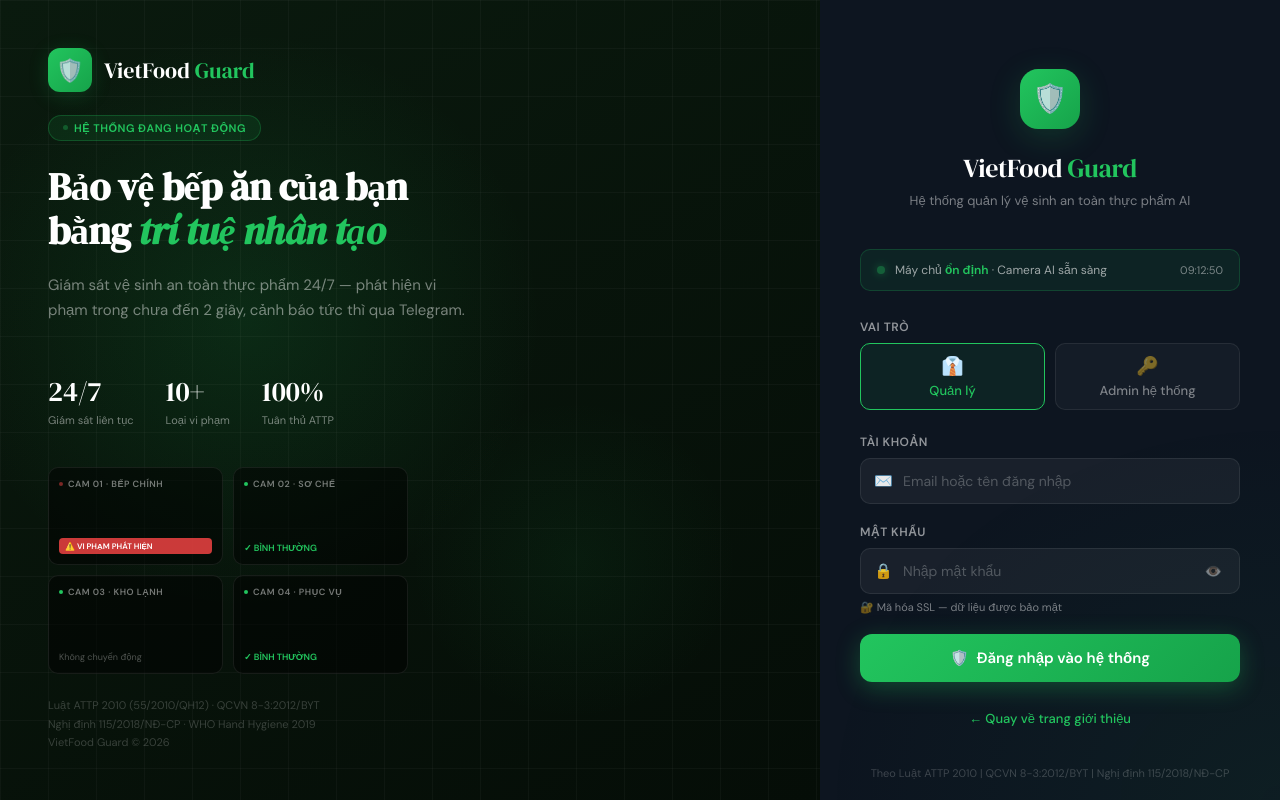
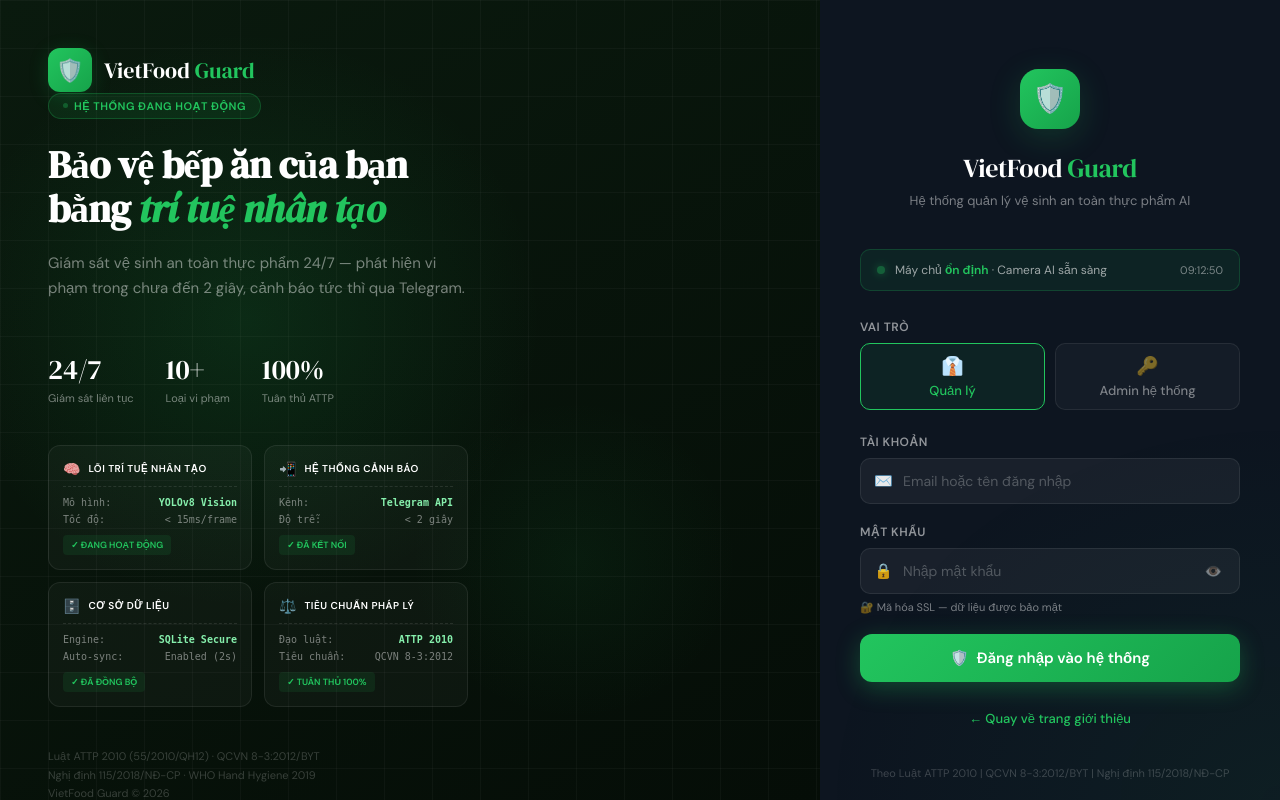
Before and after one commit to maichinguyen2804-cmd/VietFood-Guard, a FastAPI app: page /login in a window 1280 px wide. Run offline with FastAPI, Linux system fonts and the light colour scheme.

Commit message:
Update login.html

```diff
--- a/templates/login.html
+++ b/templates/login.html
@@ -52,7 +52,6 @@
         radial-gradient(ellipse 40% 40% at 70% 70%, rgba(34,197,94,.06) 0%, transparent 50%);
     }
 
-    /* Grid */
     .lp-grid {
       position: absolute; inset: 0; pointer-events: none;
       background-image: linear-gradient(rgba(255,255,255,.03) 1px, transparent 1px),
@@ -100,7 +99,6 @@
       color: white; margin-bottom: 20px;
     }
     .lp-headline em { color: var(--accent); font-style: italic; }
-
     .lp-sub { font-size: 15px; color: var(--muted); line-height: 1.7; max-width: 420px; }
 
     .lp-stats {
@@ -112,36 +110,44 @@
     }
     .lp-stat-label { font-size: 11px; color: var(--muted); margin-top: 3px; }
 
-    /* Mini camera feed mockup */
-    .mini-cams {
+    /* ─── MODULES TRẠNG THÁI HỆ THỐNG ─── */
+    .tech-modules {
       position: relative; z-index: 1;
       display: grid; grid-template-columns: 1fr 1fr;
-      gap: 10px; margin-top: 40px;
-      max-width: 360px;
+      gap: 12px; margin-top: 40px;
+      max-width: 420px;
     }
-    .mini-cam {
-      background: rgba(0,0,0,.5);
+    .tech-mod {
+      background: rgba(255,255,255,.03);
       border: 1px solid var(--border);
-      border-radius: 10px; padding: 10px;
-      aspect-ratio: 16/9;
-      display: flex; flex-direction: column; justify-content: space-between;
+      border-radius: 12px; padding: 14px;
+      display: flex; flex-direction: column; gap: 10px;
+      position: relative; overflow: hidden;
+      transition: all 0.3s ease;
     }
-    .mini-cam-top {
-      display: flex; align-items: center; gap: 5px;
-      font-size: 9px; font-weight: 700; color: var(--muted);
-      letter-spacing: .5px;
+    .tech-mod:hover {
+      background: rgba(255,255,255,.06);
+      border-color: rgba(34,197,94,.3);
     }
-    .mc-dot { width: 4px; height: 4px; border-radius: 50%; }
-    .mc-dot.red { background: #ef4444; animation: blink 1s infinite; }
-    .mc-dot.green { background: #22c55e; }
+    .tm-header {
+      display: flex; align-items: center; gap: 8px;
+      border-bottom: 1px dashed rgba(255,255,255,.1);
+      padding-bottom: 8px;
+    }
+    .tm-icon { font-size: 14px; }
+    .tm-title { font-size: 10px; font-weight: 700; color: white; letter-spacing: .5px;}
 
-    .mini-cam-alert {
-      background: rgba(239,68,68,.85);
-      border-radius: 4px; padding: 3px 6px;
-      font-size: 8px; font-weight: 700; color: white;
+    .tm-body { display: flex; flex-direction: column; gap: 6px; flex: 1;}
+    .tm-row { display: flex; justify-content: space-between; font-size: 10px; color: var(--muted); font-family: monospace;}
+    .tm-row .hl { color: #86efac; font-weight: 600;}
+
+    .tm-status {
+      font-size: 9px; font-weight: 700; color: #22c55e;
+      margin-top: auto; background: rgba(34,197,94,.1);
+      padding: 4px 8px; border-radius: 4px; display: inline-block; width: fit-content;
     }
 
-    .lp-footer { position: relative; z-index: 1; }
+    .lp-footer { position: relative; z-index: 1; margin-top: 40px;}
     .lp-footer-text { font-size: 11px; color: rgba(255,255,255,.2); line-height: 1.7; }
 
     /* ── RIGHT PANEL (LOGIN FORM) ── */
@@ -193,7 +199,6 @@
     .login-title em { color: var(--accent); font-style: normal; }
     .login-sub { font-size: 13px; color: var(--muted); margin-top: 6px; }
 
-    /* System status bar */
     .sys-status {
       background: rgba(34,197,94,.08);
       border: 1px solid rgba(34,197,94,.2);
@@ -211,7 +216,6 @@
     .sys-text strong { color: var(--accent); }
     .sys-time { font-size: 11px; color: var(--muted); font-variant-numeric: tabular-nums; }
 
-    /* Form */
     .form-group { margin-bottom: 20px; }
     .form-label {
       display: block; font-size: 12px; font-weight: 600;
@@ -269,16 +273,6 @@
       box-shadow: 0 10px 32px rgba(34,197,94,.4);
     }
     .btn-login:active { transform: translateY(0); }
-
-    .divider {
-      text-align: center; font-size: 11px; color: var(--muted);
-      margin: 20px 0; position: relative;
-    }
-    .divider::before, .divider::after {
-      content: ''; position: absolute; top: 50%;
-      width: 40%; height: 1px; background: var(--border);
-    }
-    .divider::before { left: 0; } .divider::after { right: 0; }
 
     .role-select {
       display: grid; grid-template-columns: 1fr 1fr; gap: 10px;
@@ -346,23 +340,56 @@
         </div>
       </div>
 
-      <div class="mini-cams">
-        <div class="mini-cam">
-          <div class="mini-cam-top"><span class="mc-dot red"></span>CAM 01 · BẾP CHÍNH</div>
-          <div class="mini-cam-alert">⚠️ VI PHẠM PHÁT HIỆN</div>
+      <div class="tech-modules">
+
+        <div class="tech-mod">
+          <div class="tm-header">
+            <span class="tm-icon">🧠</span>
+            <span class="tm-title">LÕI TRÍ TUỆ NHÂN TẠO</span>
+          </div>
+          <div class="tm-body">
+            <div class="tm-row"><span>Mô hình:</span><span class="hl">YOLOv8 Vision</span></div>
+            <div class="tm-row"><span>Tốc độ:</span><span>&lt; 15ms/frame</span></div>
+          </div>
+          <div class="tm-status">✓ ĐANG HOẠT ĐỘNG</div>
         </div>
-        <div class="mini-cam">
-          <div class="mini-cam-top"><span class="mc-dot green"></span>CAM 02 · SƠ CHẾ</div>
-          <div style="font-size:9px;color:#22c55e;font-weight:700;">✓ BÌNH THƯỜNG</div>
+
+        <div class="tech-mod">
+          <div class="tm-header">
+            <span class="tm-icon">📲</span>
+            <span class="tm-title">HỆ THỐNG CẢNH BÁO</span>
+          </div>
+          <div class="tm-body">
+            <div class="tm-row"><span>Kênh:</span><span class="hl">Telegram API</span></div>
+            <div class="tm-row"><span>Độ trễ:</span><span>&lt; 2 giây</span></div>
+          </div>
+          <div class="tm-status">✓ ĐÃ KẾT NỐI</div>
         </div>
-        <div class="mini-cam">
-          <div class="mini-cam-top"><span class="mc-dot green"></span>CAM 03 · KHO LẠNH</div>
-          <div style="font-size:9px;color:rgba(255,255,255,.3);">Không chuyển động</div>
+
+        <div class="tech-mod">
+          <div class="tm-header">
+            <span class="tm-icon">🗄️</span>
+            <span class="tm-title">CƠ SỞ DỮ LIỆU</span>
+          </div>
+          <div class="tm-body">
+            <div class="tm-row"><span>Engine:</span><span class="hl">SQLite Secure</span></div>
+            <div class="tm-row"><span>Auto-sync:</span><span>Enabled (2s)</span></div>
+          </div>
+          <div class="tm-status">✓ ĐÃ ĐỒNG BỘ</div>
         </div>
-        <div class="mini-cam">
-          <div class="mini-cam-top"><span class="mc-dot green"></span>CAM 04 · PHỤC VỤ</div>
-          <div style="font-size:9px;color:#22c55e;font-weight:700;">✓ BÌNH THƯỜNG</div>
+
+        <div class="tech-mod">
+          <div class="tm-header">
+            <span class="tm-icon">⚖️</span>
+            <span class="tm-title">TIÊU CHUẨN PHÁP LÝ</span>
+          </div>
+          <div class="tm-body">
+            <div class="tm-row"><span>Đạo luật:</span><span class="hl">ATTP 2010</span></div>
+            <div class="tm-row"><span>Tiêu chuẩn:</span><span>QCVN 8-3:2012</span></div>
+          </div>
+          <div class="tm-status">✓ TUÂN THỦ 100%</div>
         </div>
+
       </div>
     </div>
 
@@ -460,7 +487,6 @@
       else { inp.type = 'password'; btn.textContent = '👁️'; }
     }
 
-    // Tự động kiểm tra URL xem có chữ "error=1" (do sai mk) hay không để bật cảnh báo
     window.onload = function() {
       const urlParams = new URLSearchParams(window.location.search);
       if(urlParams.get('error') === '1') {
```
